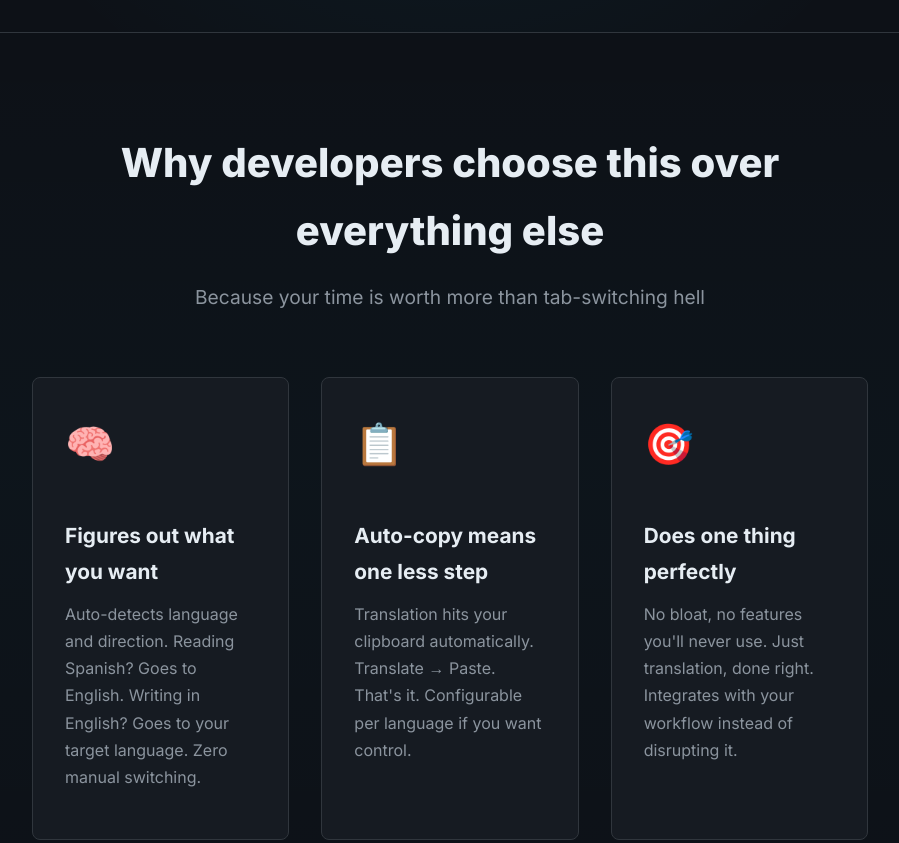
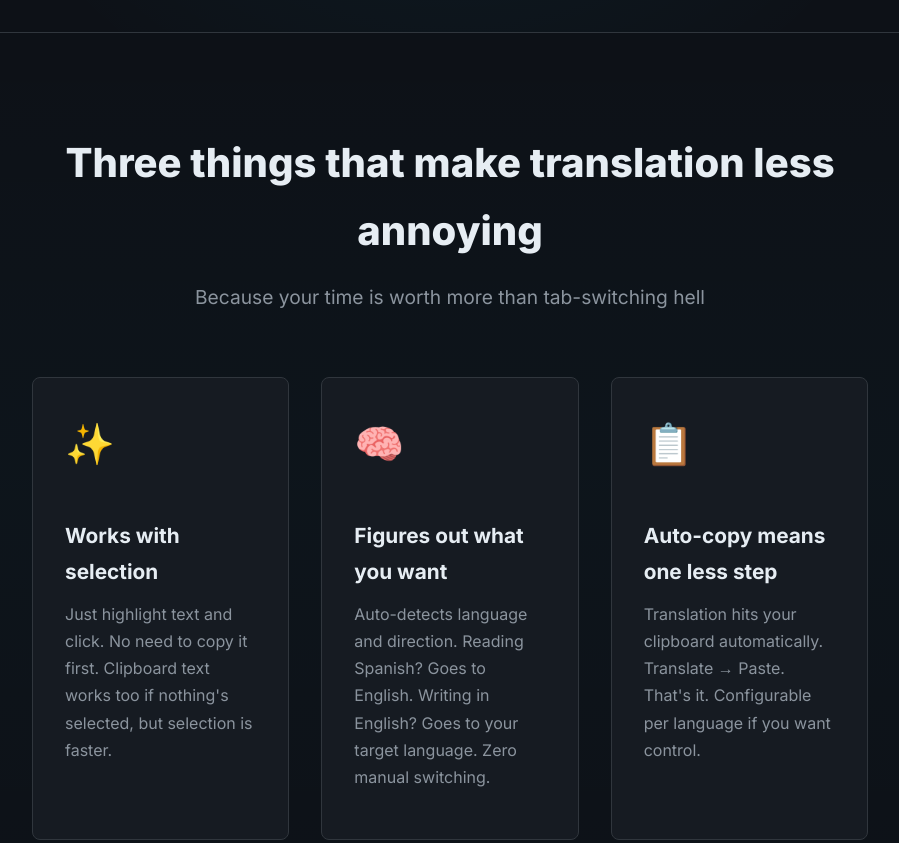
Before and after one commit to Juan-de-Costa-Rica/gnome-automagic-panel-translator, a plain HTML site: page docs/index.html in a window 1280 px wide. Shown: the part 840-1683 px from the top of the page, without its empty margins (190-1089 px from the left). Drawn offline with Linux system fonts and the light colour scheme.

Commit message:
Update benefits section with better headline and selection feature

```diff
--- a/docs/index.html
+++ b/docs/index.html
@@ -500,10 +500,19 @@
         <!-- Benefits Section -->
         <section id="benefits" class="benefits">
             <div class="container">
-                <h2>Why developers choose this over everything else</h2>
+                <h2>Three things that make translation less annoying</h2>
                 <p class="benefits-subtitle">Because your time is worth more than tab-switching hell</p>
 
                 <div class="benefits-grid">
+                    <div class="benefit-card">
+                        <span class="benefit-icon">✨</span>
+                        <h3>Works with selection</h3>
+                        <p>
+                            Just highlight text and click. No need to copy it first.
+                            Clipboard text works too if nothing's selected, but selection is faster.
+                        </p>
+                    </div>
+
                     <div class="benefit-card">
                         <span class="benefit-icon">🧠</span>
                         <h3>Figures out what you want</h3>
@@ -519,15 +528,6 @@
                         <p>
                             Translation hits your clipboard automatically. Translate → Paste. That's it.
                             Configurable per language if you want control.
-                        </p>
-                    </div>
-
-                    <div class="benefit-card">
-                        <span class="benefit-icon">🎯</span>
-                        <h3>Does one thing perfectly</h3>
-                        <p>
-                            No bloat, no features you'll never use. Just translation, done right.
-                            Integrates with your workflow instead of disrupting it.
                         </p>
                     </div>
                 </div>
```
